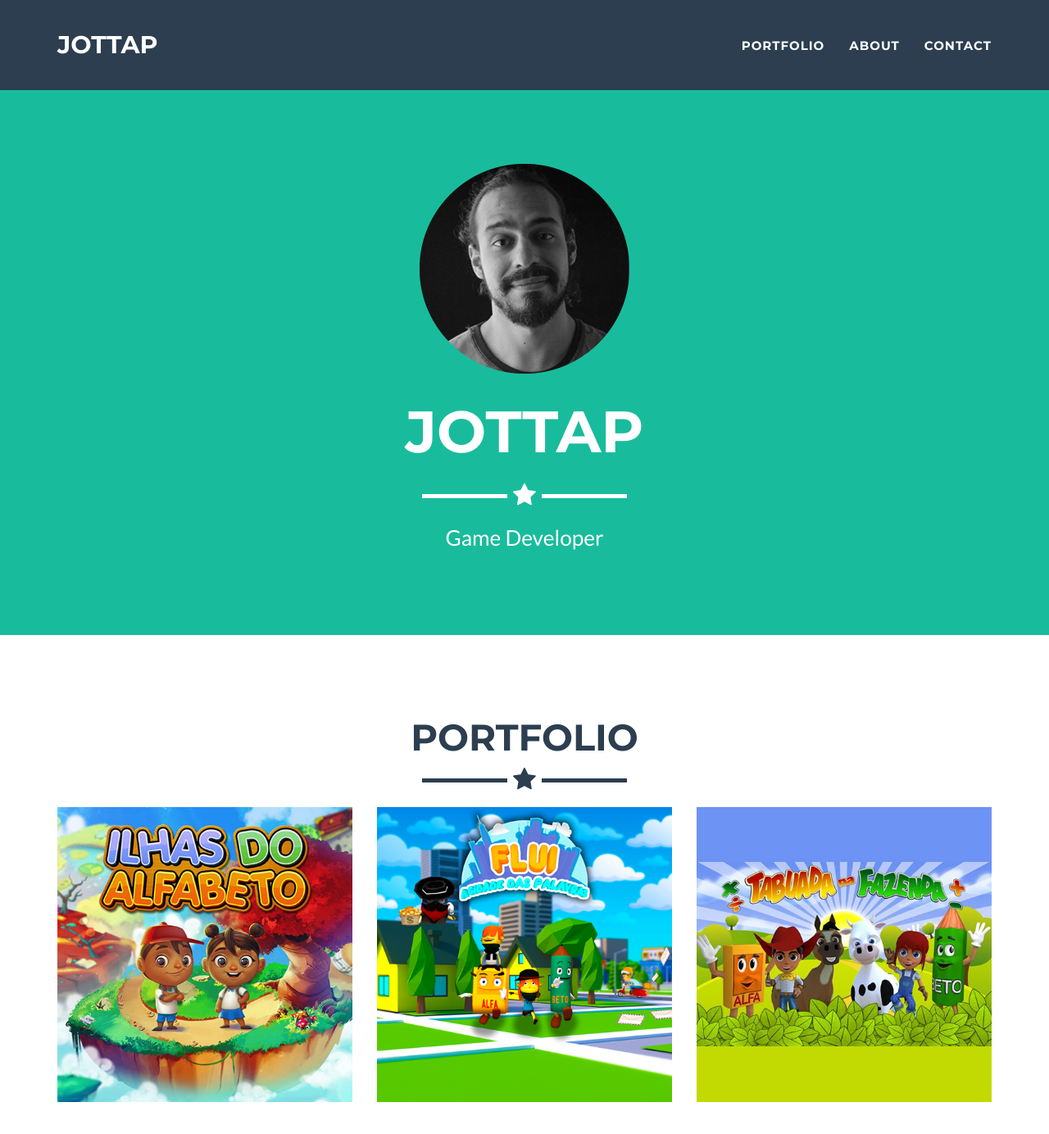
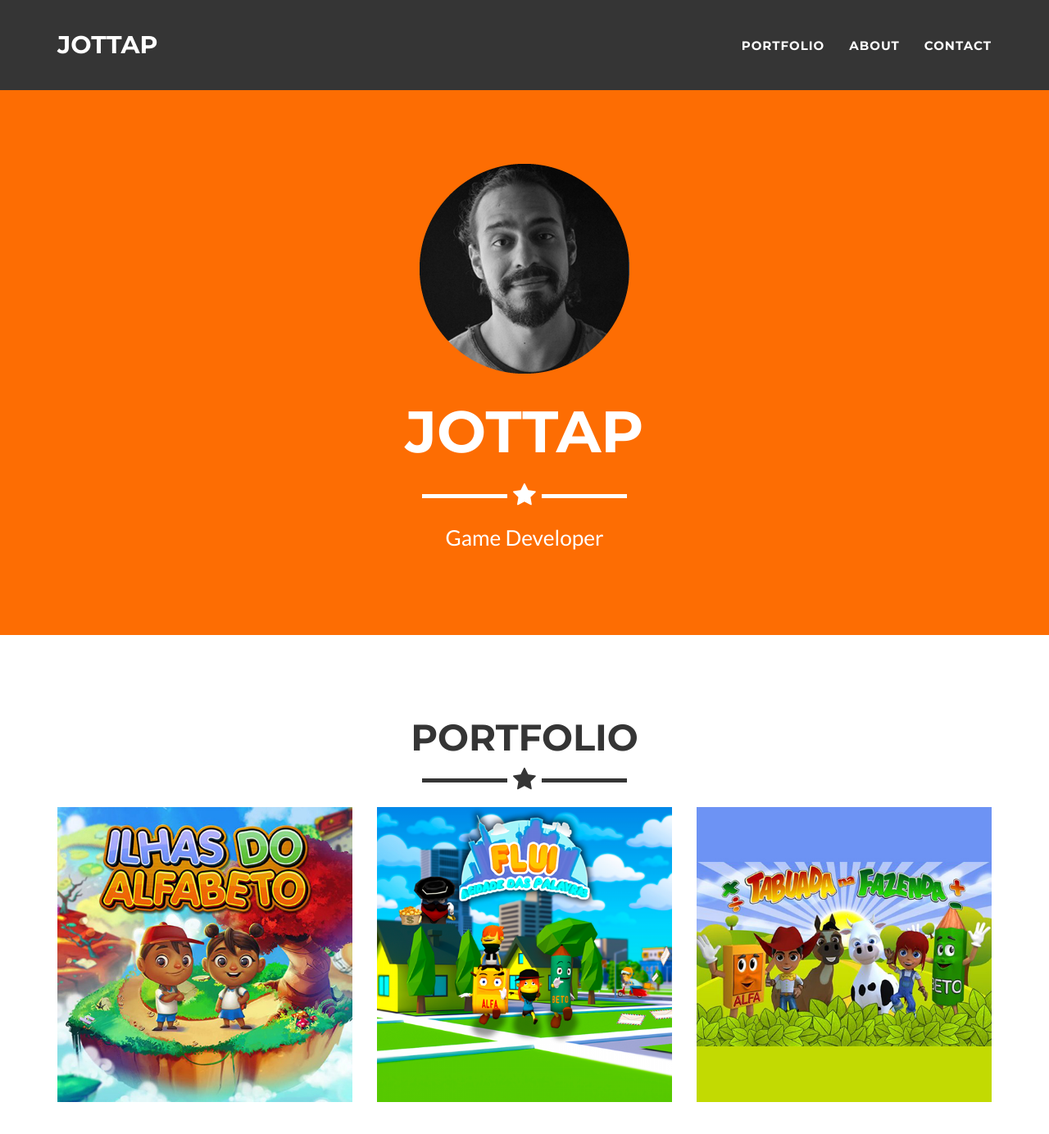
Before and after one commit to jottap/jottap.github.io, a Jekyll site: the page built from index.html, in a window 1280 px wide and 1400 px high. Shown: the top 1384 px of the window at 82% size. Built offline with Jekyll 4.4.1, drawn with Linux system fonts in a browser that asks for light colours.

```diff
--- a/_config.yml
+++ b/_config.yml
@@ -26,10 +26,17 @@ disqus_shortname: Jottap
 
 # Color settings (hex-codes without the leading hash-tag)
 color:
-  primary: 18bc9c #80B3FF
-  primary-rgb: "24,288,156" #"128,179,255"
-  secondary: 2c3e50 #FD6E8A
-  secondary-dark: 233140 #A2122F
+  primary: FD6D03 #353535 #18bc9c #80B3FF
+  primary-rgb: "109, 109, 109" #"24,288,156" #"128,179,255"
+  secondary: 353535 #FFCC00 #2c3e50 #FD6E8A
+  secondary-dark: 515151 #e0c600 #233140 #A2122F
+
+#cores
+# cinza : 353535
+# cinza claro : 666666
+# amarelo :
+# laranja : FD6D03
+
 
 # Footer settings
 footer:
@@ -44,6 +51,8 @@ social:
     url: https://twitter.com/JottaP7
   - title: github
     url: https://github.com/jottap
+  - title: linkedin
+    url: https://www.linkedin.com/in/joao-paulo-olveira/
 
 # Postal address (add as many lines as necessary)
 address:
```
